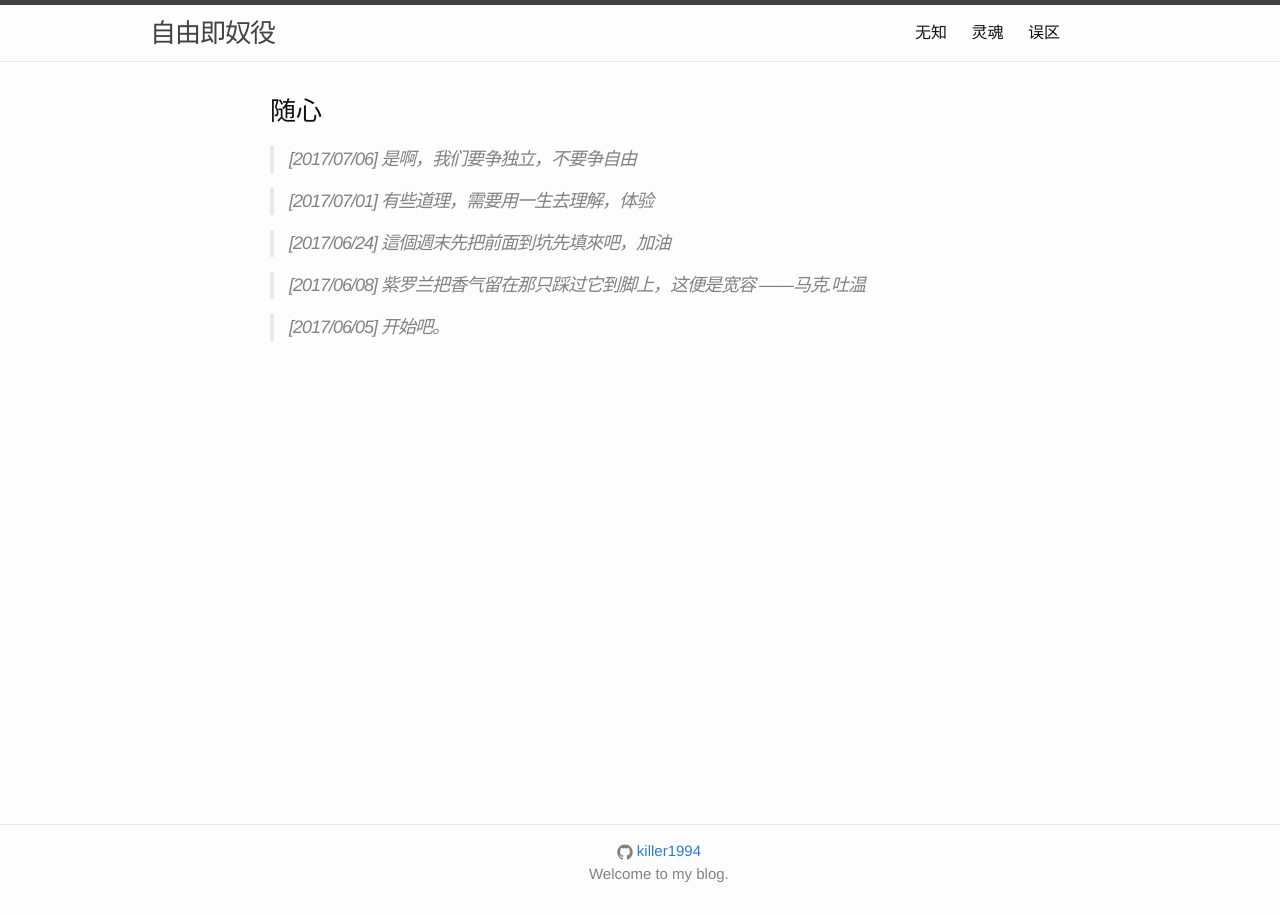
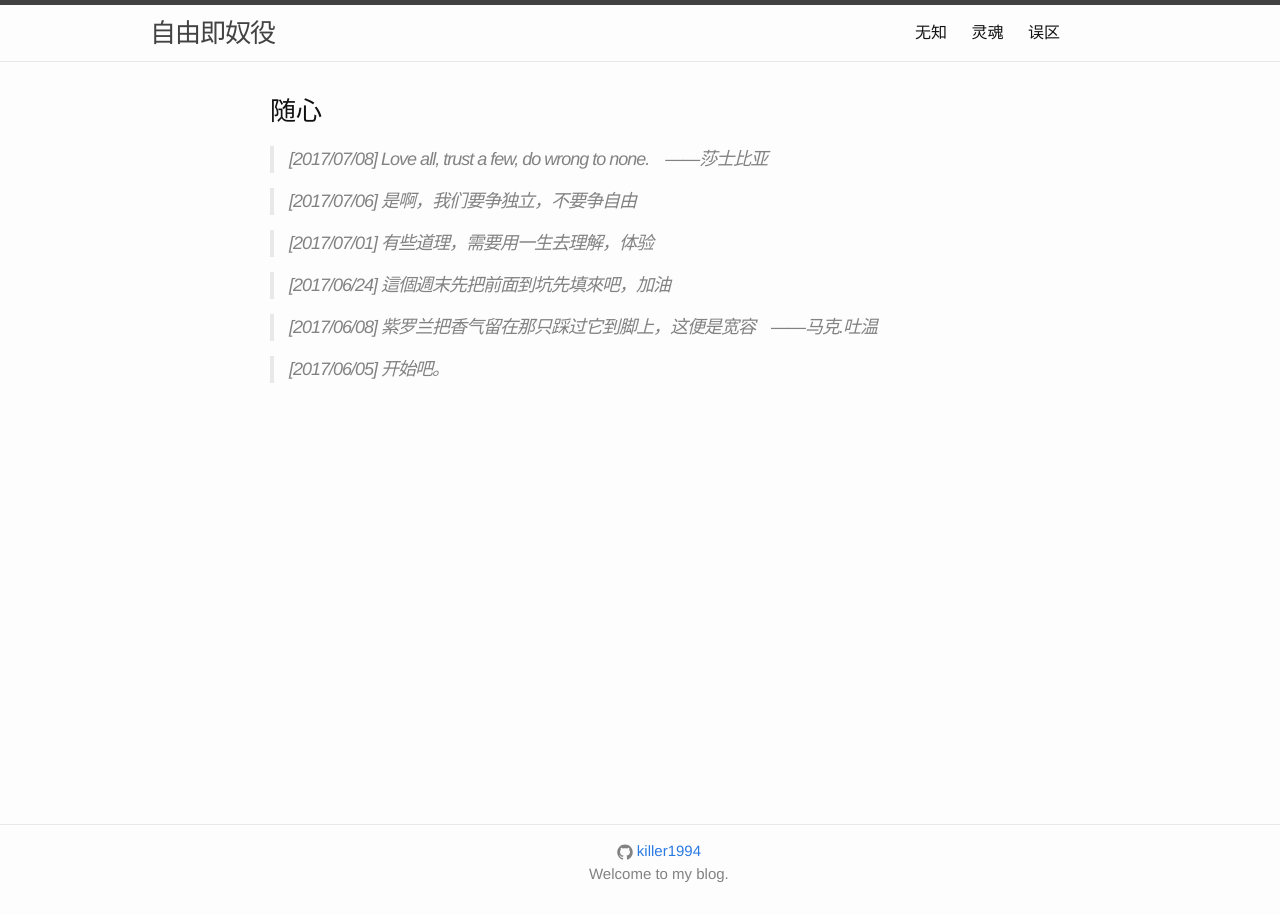
Before and after one commit to wqwljz/killer1994.github.io, a Jekyll site: the page built from k.md, in a window 1280 px wide. Built offline with Jekyll 4.4.1, drawn with Linux system fonts in a browser that asks for light colours.

Commit message:
add k 0708

```diff
--- a/k.md
+++ b/k.md
@@ -8,10 +8,11 @@ permalink: /think/
 <div class="wrapper">
 <h3>随心</h3>
 
+<blockquote>[2017/07/08] Love all, trust a few, do wrong to none.&nbsp;&nbsp;&nbsp;&nbsp;——莎士比亚</blockquote>
 <blockquote>[2017/07/06] 是啊，我们要争独立，不要争自由</blockquote>
 <blockquote>[2017/07/01] 有些道理，需要用一生去理解，体验</blockquote>
 <blockquote>[2017/06/24] 這個週末先把前面到坑先填來吧，加油</blockquote>
-<blockquote>[2017/06/08] 紫罗兰把香气留在那只踩过它到脚上，这便是宽容	——马克.吐温</blockquote>
+<blockquote>[2017/06/08] 紫罗兰把香气留在那只踩过它到脚上，这便是宽容&nbsp;&nbsp;&nbsp;&nbsp;——马克.吐温</blockquote>
 <blockquote>[2017/06/05] 开始吧。</blockquote>
 
 </div>
```
